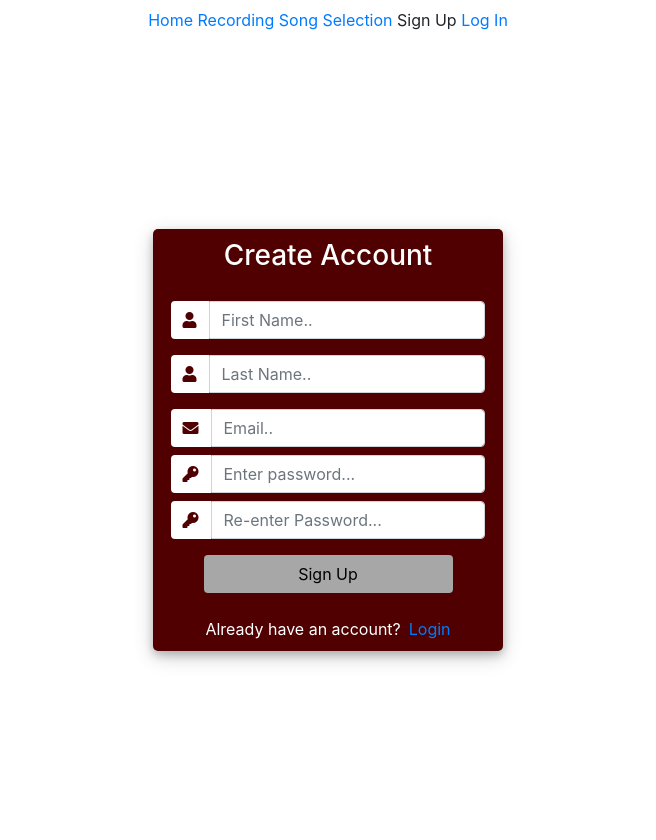
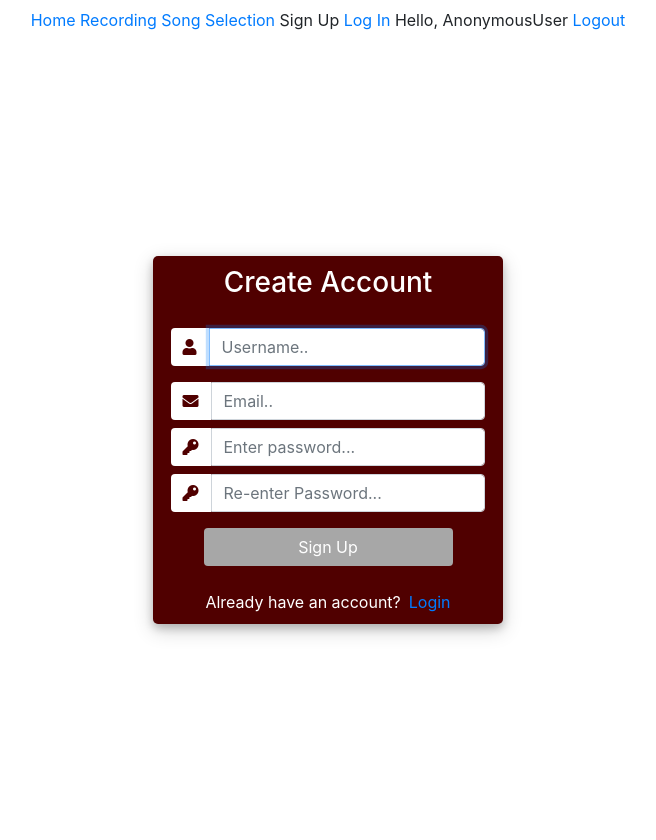
Before and after one commit to foremanmccauley/Karaoke_Capstone, a Django app: page /register in a window 1280 px wide. Shown: the whole page, without its empty margins (312-968 px from the left). Run offline with Django 3.2, Linux system fonts and the light colour scheme; some libraries are stand-ins or nearby versions.

Commit message:
allowing users to sign up and login with username and password, users currently logged in cannot go to sign up or log in pages

```diff
--- a/karaoke/karaoke/forms.py
+++ b/karaoke/karaoke/forms.py
@@ -5,4 +5,4 @@ from django import forms
 class RegistrationForm(UserCreationForm):
     class Meta:
         model = User
-        fields = ['first_name', 'last_name', 'email', 'password1', 'password2']
+        fields = ['username', 'email', 'password1', 'password2']
--- a/karaoke/karaoke/templates/navbar.html
+++ b/karaoke/karaoke/templates/navbar.html
@@ -8,5 +8,7 @@
     {% url 'register' as register_url %}
     <span>{% if request.path == register_url %} Sign Up {% else %}<a href="{% url 'register' %}"> Sign Up</a>{% endif %}</span>
     {% url 'login' as login_url %}
-    <span>{% if request.path == login_url %} Log In {% else %}<a href="{% url 'login' %}"> Log In</a>{% endif %}</span>
+    <span>{% if request.path == login_url %} Log In {% else %}<a href="{% url 'loginpage' %}"> Log In</a>{% endif %}</span>
+    <span> Hello, {{request.user}}</span>
+    <span><a href="{% url 'logoutuser' %}">Logout</a></span>
 </div>
--- a/karaoke/karaoke/templates/register.html
+++ b/karaoke/karaoke/templates/register.html
@@ -42,7 +42,7 @@
 		.login_btn {
 			width: 100%;
 			background: #a7a7a7 !important;
-			color: black !important;
+			color: #fff !important;
 		}
 		.login_btn:focus {
 			box-shadow: none !important;
@@ -94,13 +94,7 @@
 							<div class="input-group-append">
 								<span class="input-group-text"><i class="fas fa-user"></i></span>
 							</div>
-							{{form.first_name}}
-						</div>
-            <div class="input-group mb-3">
-							<div class="input-group-append">
-								<span class="input-group-text"><i class="fas fa-user"></i></span>
-							</div>
-							{{form.last_name}}
+							{{form.username}}
 						</div>
 						<div class="input-group mb-2">
 							<div class="input-group-append">
@@ -136,7 +130,7 @@
 
 				<div class="mt-4">
 					<div class="d-flex justify-content-center links">
-						Already have an account? <a href="{% url 'login' %}" class="ml-2">Login</a>
+						Already have an account? <a href="{% url 'loginpage' %}" class="ml-2">Login</a>
 					</div>
 				</div>
 			</div>
@@ -146,11 +140,10 @@
 
 		//Query All input fields
 		var form_fields = document.getElementsByTagName('input')
-		form_fields[1].placeholder='First Name..';
-    form_fields[2].placeholder='Last Name..';
-		form_fields[3].placeholder='Email..';
-		form_fields[4].placeholder='Enter password...';
-		form_fields[5].placeholder='Re-enter Password...';
+    form_fields[1].placeholder='Username..';
+		form_fields[2].placeholder='Email..';
+		form_fields[3].placeholder='Enter password...';
+		form_fields[4].placeholder='Re-enter Password...';
 
 
 		for (var field in form_fields){
--- a/karaoke/karaoke/urls.py
+++ b/karaoke/karaoke/urls.py
@@ -25,5 +25,6 @@ urlpatterns = [
     path('recording',views.recording, name="recording"),
     path('songselection',views.songselection, name="songselection"),
     path('register',views.register, name="register"),
-    path('login',views.login, name="login"),
+    path('login',views.loginpage, name="loginpage"),
+    path('logout',views.logoutuser, name="logoutuser"),
 ]
--- a/karaoke/karaoke/views.py
+++ b/karaoke/karaoke/views.py
@@ -1,4 +1,6 @@
 from django.shortcuts import render, redirect
+from django.contrib.auth import authenticate, login, logout
+from django.contrib.auth.decorators import login_required
 from django.contrib.auth.forms import UserCreationForm
 from django.contrib import messages
 from .forms import RegistrationForm
@@ -13,18 +15,41 @@ def songselection(request):
     return render(request, 'songselection.html')
 
 def register(request):
-    form = RegistrationForm()
+    if request.user.is_authenticated:
+        return redirect(index)
+    else:
+        form = RegistrationForm()
 
-    if request.method == 'POST':
-        form = RegistrationForm(request.POST)
-        if form.is_valid():
-            form.save()
-            messages.success(request, 'Account was created successfully!')
-            return redirect('login')
+        if request.method == 'POST':
+            form = RegistrationForm(request.POST)
+            if form.is_valid():
+                form.save()
+                username = form.cleaned_data.get('username')
+                messages.success(request, 'Account was created successfully for ' + username + '!')
+                return redirect('loginpage')
 
 
-    context = {'form':form}
-    return render(request, 'register.html', context)
+        context = {'form':form}
+        return render(request, 'register.html', context)
 
-def login(request):
-    return render(request, 'login.html')
+def loginpage(request):
+    if request.user.is_authenticated:
+        return redirect(index)
+    else:
+        if request.method == 'POST':
+            username = request.POST.get('username')
+            password = request.POST.get('password')
+
+            user = authenticate(request, username=username, password=password)
+
+            if user is not None:
+                login(request, user)
+                return redirect('index')
+            else:
+                messages.info(request, 'Username OR password is incorrect!')
+
+        return render(request, 'login.html')
+
+def logoutuser(request):
+    logout(request)
+    return redirect('index')
```
Also changed, not shown: karaoke/karaoke/templates/login.html (+4 -4 lines), karaoke/db.sqlite3.
